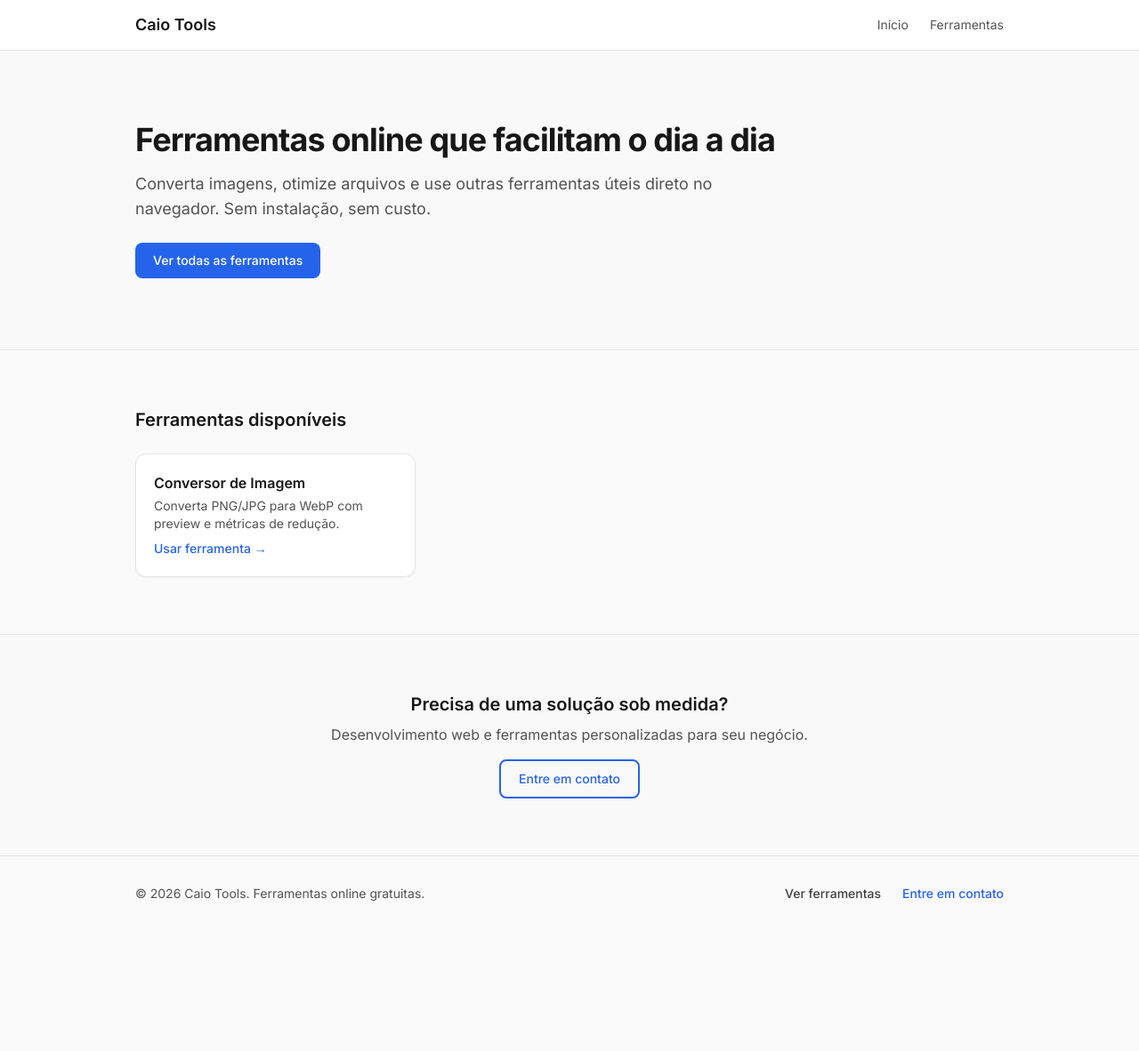
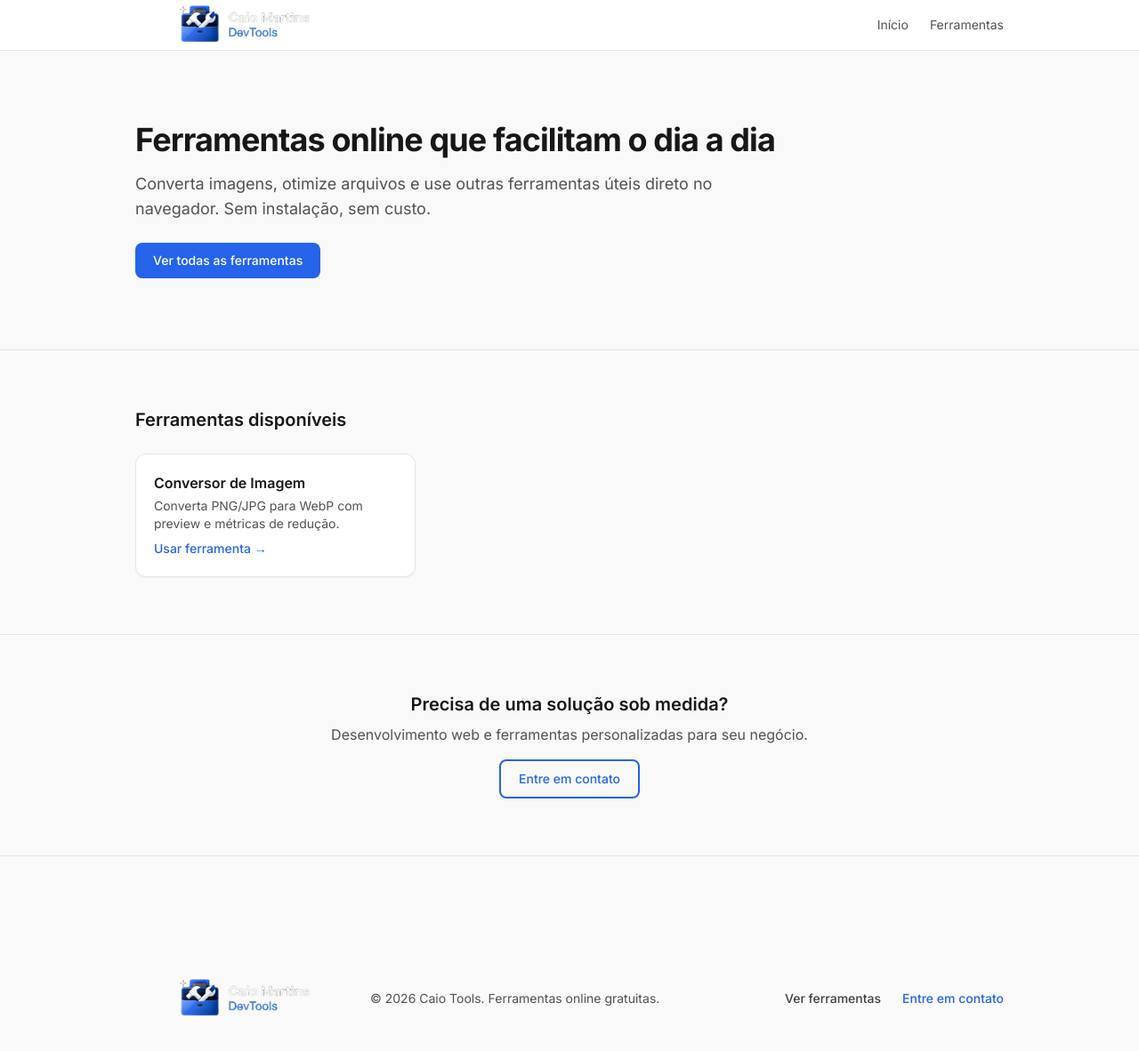
Before and after one commit to caiohrmm/caiodevtools, a Next.js app: page / in a window 1280 px wide. Shown: the top 1182 px of the page at 89% size. Before the commit the page ends 1047 px from the top, so only its background shows below. Built offline with nearby package versions, Linux system fonts and the light colour scheme; no server answers.

Commit message:
feat: add logo image to Header and Footer components for branding

```diff
--- a/components/Footer.tsx
+++ b/components/Footer.tsx
@@ -1,13 +1,23 @@
 import Link from "next/link";
+import Image from "next/image";
 
 export function Footer() {
   return (
     <footer className="border-t border-neutral-200 bg-neutral-50 dark:border-neutral-800 dark:bg-neutral-900/50">
       <div className="mx-auto max-w-5xl px-4 py-8 sm:px-6">
         <div className="flex flex-col items-center gap-4 text-center sm:flex-row sm:justify-between">
-          <p className="text-sm text-neutral-600 dark:text-neutral-400">
-            © {new Date().getFullYear()} Caio Tools. Ferramentas online gratuitas.
-          </p>
+          <div className="flex items-center gap-2">
+            <Image
+              src="/logo.png"
+              alt="Caio Tools"
+              width={256}
+              height={256}
+              className="h-64 w-64 object-contain"
+            />
+            <p className="text-sm text-neutral-600 dark:text-neutral-400">
+              © {new Date().getFullYear()} Caio Tools. Ferramentas online gratuitas.
+            </p>
+          </div>
           <div className="flex flex-wrap justify-center gap-6">
             <Link
               href="/tools"
--- a/components/Header.tsx
+++ b/components/Header.tsx
@@ -1,14 +1,19 @@
 import Link from "next/link";
+import Image from "next/image";
 
 export function Header() {
   return (
     <header className="sticky top-0 z-50 border-b border-neutral-200 bg-white/90 backdrop-blur dark:border-neutral-800 dark:bg-neutral-950/90">
       <div className="mx-auto flex h-14 max-w-5xl items-center justify-between px-4 sm:px-6">
-        <Link
-          href="/"
-          className="text-lg font-semibold text-neutral-900 dark:text-white"
-        >
-          Caio Tools
+        <Link href="/" className="flex items-center gap-2">
+          <Image
+            src="/logo.png"
+            alt="Caio Tools"
+            width={256}
+            height={256}
+            className="h-64 w-64 object-contain"
+          />
+
         </Link>
         <nav className="flex items-center gap-6">
           <Link
```
Also changed, not shown: public/logo.png (added).
